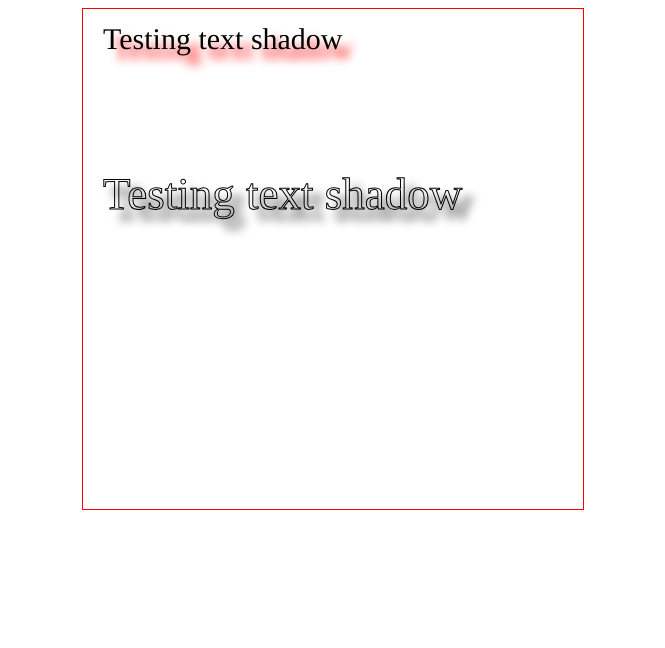
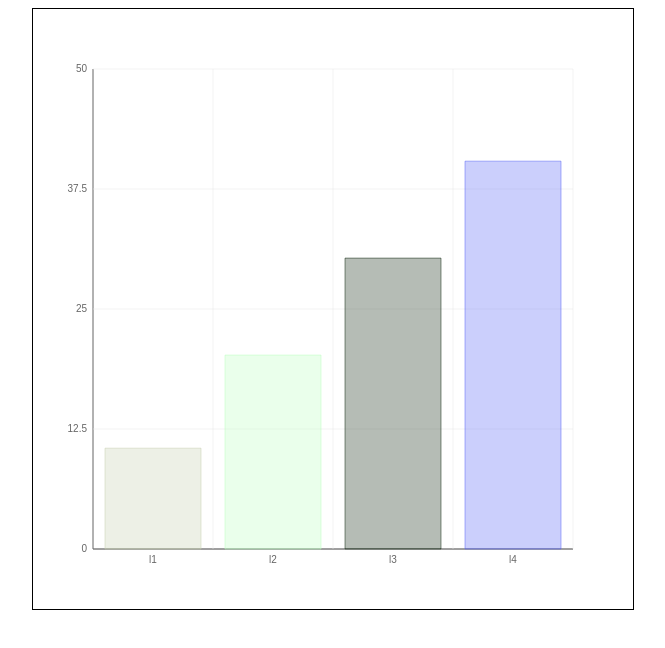
Before and after one commit to mishalrai/Udemy-canvas, a website built with Parcel: page index.html in a window 1280 px wide. Shown: the whole page, without its empty margins (307-972 px from the left). Built offline with nearby package versions, Linux system fonts and the light colour scheme.

Commit message:
l22: lecture complete

```diff
--- a/index.html
+++ b/index.html
@@ -8,8 +8,10 @@
 
   <body>
 
-    <canvas width="500" height="500" id="canvas"></canvas>
 
-    <script src="src/index.js"></script>
+    <div id="bar-chart">This is canvas container</div>
+
+    <script src="src/bar.js"></script>
+    <script src="src/main.js"></script>
   </body>
 </html>
--- /dev/null
+++ b/src/bar.js
@@ -0,0 +1,322 @@
+/**
+ *
+ * bar.js
+ * simple, elegant bar chart library
+ * {date} - version 1.0
+ * {url}
+ *
+ * Copyright 2020 {your name}
+ * Release under MIT licence
+ * {Licence url}
+ *
+ */
+
+(function(){
+    'use strict';
+
+    var chart;
+
+    window.BarChart = function( targetId, width, height, data){
+
+        //Base
+        chart = this;
+
+        //Specify Configuration
+        chart.configureChart(targetId, width, height, data);
+
+        //Pre Operations
+        chart.performPreOperations();
+
+        //Draw Chart
+        chart.drawChart();
+
+    };
+
+
+    BarChart.prototype.configureChart = function( targetId, width, height, data){
+
+        //Global Canvas Specification
+        chart.setCanvasParameters(targetId, width, height, data);
+
+        //Global chart Specification
+        chart.setChartParameters();
+
+        console.log(chart, 'chart');
+    }
+
+
+    BarChart.prototype.setCanvasParameters = function( targetId, width, height, data){
+
+        //Canvas specification come from outside
+        chart.id = targetId;
+        chart.width = width;
+        chart.height = height;
+        chart.data = data;
+    }
+
+
+    BarChart.prototype.setChartParameters = function(){
+
+        //Axis Configuration
+        chart.axisRatio = 10  //in terms of percentage
+        chart.verticalMargin = (chart.height * chart.axisRatio) / 100;
+        chart.horizontalMargin = (chart.width * chart.axisRatio) /100;
+        chart.axisColor = '#b1b1b1b';
+        chart.axisWidth = 0.75;
+
+        //Label Configuration
+        chart.fontRatio =3;
+        chart.fontFamily = 'times';
+        chart.fontStyle = 'normal';
+        chart.fontWeight = '300';
+        chart.fontColor = '#666';
+        chart.verticalFontSize = (chart.height * chart.fontRatio)/100;
+        chart.horizontalFontSize = (chart.width * chart.fontRatio) / 100;
+
+        //Guidelines Configuration
+        chart.guidelineColor = '#e5e5e5';
+        chart.guideLineWidth = 0.5;
+
+    }
+
+    BarChart.prototype.performPreOperations = function(){
+
+        // Create Canvas
+        chart.createCanvas();
+
+        // Get data
+        chart.handleData();
+
+        //Prepare data
+        chart.prepareData();
+
+    }
+
+    BarChart.prototype.createCanvas = function(){
+
+        //Create Canvas
+        var canvas = document.createElement('canvas');
+        canvas.id = chart.id + '-' + Math.random();
+        canvas.width = chart.width;
+        canvas.height = chart.height;
+
+        // Append canvas to target container
+        document.getElementById(chart.id).innerHTML = '';
+        document.getElementById(chart.id).appendChild(canvas);
+
+        chart.canvas = canvas;
+        chart.context = canvas.getContext('2d');
+
+    }
+
+    BarChart.prototype.handleData = function(){
+        //Data sets
+        chart.labels = [];
+        chart.values = [];
+
+        //handle Data
+        chart.data.forEach( function(item){
+            chart.labels.push(item.label);
+            chart.values.push(item.value);
+        });
+
+    };
+
+    BarChart.prototype.prepareData = function(){
+
+        //Global Variables
+        chart.itemsNum = chart.data.length;
+        chart.maxValue = Math.max.apply(null, chart.values);
+        chart.minValue = Math.min.apply(null, chart.values);
+
+        // Axis Specifications
+        chart.verticalAxisWidth = chart.height - (2 * chart.verticalMargin);
+        chart.horizontalAxisWidth = chart.width - (2 * chart.horizontalMargin);
+
+        // Label Specifications
+        chart.verticalUpperBound = Math.ceil( chart.maxValue / 10 ) * 10;
+        chart.verticalLabelFreq = chart.verticalUpperBound / chart.itemsNum;
+        chart.horizontalLabelFreq = chart.horizontalAxisWidth / chart.itemsNum;
+    }
+
+    BarChart.prototype.drawChart = function(){
+
+        // Vertical Axis
+        chart.drawVerticalAxis();
+
+        // Vertical Labels
+        chart.drawVerticalLabels();
+
+        // Horizontal Axis
+        chart.drawHorizontalAxis();
+
+        // Horizontal labels
+        chart.drawHorizontalLabels();
+
+        // Horizontal Guidelines
+        chart.drawHorizontalGuideLines();
+
+        // Vertical Guidelines
+        chart.drawVerticalGuideLines();
+
+        // Bars
+        chart.drawBars();
+    }
+
+    BarChart.prototype.drawVerticalAxis = function(){
+
+        //Vertical Axis
+        chart.context.beginPath();
+
+        chart.context.strokeStyle= chart.axisColor;
+        chart.context.lineWidth = chart.axisWidth;
+
+        chart.context.moveTo( chart.horizontalMargin, chart.verticalMargin);
+        chart.context.lineTo( chart.verticalMargin, chart.height - chart.horizontalMargin);
+        chart.context.stroke();
+    };
+
+    BarChart.prototype.drawVerticalLabels = function(){
+
+        //Text specification
+        var labelFont = chart.fontStyle + ' ' + chart.fontWeight + ' ' + chart.verticalFontSize + 'px' + chart.fontFamily;
+        chart.context.font = labelFont;
+        chart.context.textAlign = 'right';
+        chart.context.textBaseline = 'middle';
+        chart.context.fillStyle = chart.fontColor;
+
+        //scale values
+        var scaledVerticalLabelFreq = (chart.verticalAxisWidth / chart.verticalUpperBound) * chart.verticalLabelFreq;
+
+        //Draw Labels
+        for(var i = 0; i <= chart.itemsNum; i++){
+            var labelText = chart.verticalUpperBound - i * chart.verticalLabelFreq;
+            var verticalLabelX = chart.horizontalMargin - chart.horizontalMargin / chart.axisRatio;
+            var verticalLabelY = chart.verticalMargin + i * scaledVerticalLabelFreq;
+            chart.context.fillText( labelText, verticalLabelX, verticalLabelY );
+        }
+
+
+    };
+
+    BarChart.prototype.drawHorizontalAxis = function(){
+
+        // Horizontal Axis
+        chart.context.beginPath();
+
+        chart.context.strokeStyle = chart.axisColor;
+        chart.context.lineWidth = chart.axisWidth;
+
+        chart.context.moveTo( chart.verticalMargin, chart.height - chart.horizontalMargin);
+        chart.context.lineTo ( chart.width - chart.verticalMargin, chart.height - chart.horizontalMargin );
+        chart.context.stroke();
+    };
+
+    BarChart.prototype.drawHorizontalLabels = function(){
+
+       // Text specification
+       var labelFont = chart.fontStyle + ' ' + chart.fontWeight + ' ' + chart.verticalFontSize + 'px' + chart.fontFamily;
+       chart.context.textAlign = 'center';
+       chart.context.textBaseline = 'top';
+       chart.context.font = labelFont;
+
+       // Draw Labels
+       for( var i =0;  i< chart.itemsNum; i++){
+           var horizontalLabelX = chart.horizontalMargin + i * chart.horizontalLabelFreq + chart.horizontalLabelFreq / 2;
+           var horizontalLabelY = chart.height - chart.horizontalMargin + chart.verticalMargin / chart.axisRatio;
+           chart.context.fillText( chart.labels[i], horizontalLabelX, horizontalLabelY);
+       }
+
+    }
+
+    BarChart.prototype.drawHorizontalGuideLines = function(){
+
+        //Specifications
+        chart.context.strokeStyle = chart.guidelineColor;
+        chart.context.lineWidth = chart.guideLineWidth;
+
+        //scale values
+        var scaledVerticalLabelFreq = (chart.verticalAxisWidth / chart.verticalUpperBound) * chart.verticalLabelFreq;
+
+        for( var i = 0; i < chart.itemsNum; i++){
+
+            //Starting point coordinates
+            var horizontalGuideLineStartX = chart.horizontalMargin;
+            var horizontalGuideLineStartY = chart.verticalMargin + i * scaledVerticalLabelFreq;
+
+            //Ending point coordinates
+            var horizontalGuideLineEndX = chart.horizontalMargin + chart.horizontalAxisWidth;
+            var horizontalGuideLineEndY = chart.verticalMargin + i * scaledVerticalLabelFreq;
+
+            chart.context.beginPath();
+            chart.context.moveTo(horizontalGuideLineStartX, horizontalGuideLineStartY);
+            chart.context.lineTo( horizontalGuideLineEndX, horizontalGuideLineEndY)
+            chart.context.stroke();
+        }
+
+    };
+
+
+    BarChart.prototype.drawVerticalGuideLines = function(){
+
+        //Specifications
+        chart.context.strokeStyle = chart.guidelineColor;
+        chart.context.lineWidth = chart.guideLineWidth;
+
+
+        for( var i = 0; i <= chart.itemsNum; i++){
+
+            //Starting point coordinates
+            var verticalGuideLineStartX = chart.horizontalMargin + i * chart.horizontalLabelFreq;
+            var verticalGuideLineStartY = chart.verticalMargin;
+
+            //Ending point coordinates
+            var verticalGuideLineEndX = chart.horizontalMargin + i * chart.horizontalLabelFreq;
+            var verticalGuideLineEndY = chart.verticalMargin + chart.verticalAxisWidth;
+
+            chart.context.beginPath();
+            chart.context.moveTo(verticalGuideLineStartX, verticalGuideLineStartY);
+            chart.context.lineTo( verticalGuideLineEndX, verticalGuideLineEndY)
+            chart.context.stroke();
+        }
+    };
+
+    BarChart.prototype.drawBars = function(){
+
+        for( var i = 0; i<chart.itemsNum; i++){
+
+            var color = chart.createRandomRGBColor();
+            var fillOpacity = '0.3';
+            var fillColor = 'rgba('+color.r+', '+color.g+', '+color.b+', '+fillOpacity+')';
+            var borderColor = 'rgba('+color.r+', '+color.g+', '+color.b+')';
+
+            chart.context.beginPath();
+            chart.context.fillStyle = fillColor;
+            chart.context.strokeStyle = borderColor;
+
+            var barX = chart.horizontalMargin + ( i * chart.horizontalLabelFreq ) +  chart.horizontalLabelFreq / chart.axisRatio;
+            var barY = chart.verticalMargin + chart.verticalAxisWidth;
+            var barWidth = chart.horizontalLabelFreq - 2 * chart.horizontalLabelFreq / chart.axisRatio;
+            var barHeight = -1 * chart.verticalAxisWidth * chart.values[i] / chart.verticalUpperBound;
+            chart.context.rect( barX, barY, barWidth, barHeight);
+            chart.context.stroke();
+            chart.context.fill();
+        }
+    };
+
+
+    BarChart.prototype.createRandomRGBColor = function(){
+        var red = getRandomInt( 0, 257);
+        var green = getRandomInt( 0, 257);
+        var blue = getRandomInt( 0, 257);
+        return {r: red, g:green, b:blue};
+    }
+
+    function getRandomInt(min, max){
+        min = Math.ceil(min);
+        max = Math.floor(max);
+        return Math.floor (Math.random() *(max - min)) + min;
+    }
+
+
+})()
--- a/src/index.js
+++ /dev/null
@@ -1,31 +0,0 @@
-window.onload = function(){
-
-    // Definations
-    var canvas = document.getElementById("canvas");
-    var ctx = canvas.getContext("2d");
-
-     /*
-      Shadow attributes on canvas
-      -shadowColor
-      -shadowOffsetX
-      -shadowOffsetY
-      -shadowBlur
-     */
-
-    ctx.font = "normal 400 30px times";
-    ctx.shadowColor = "red";
-    ctx.shadowOffsetX = 10;
-    ctx.shadowOffsetY = 10;
-    ctx.shadowBlur = 10;
-    ctx.fillText("Testing text shadow", 20, 40);
-
-
-    ctx.font = "normal 400 45px times";
-    ctx.shadowColor = "black";
-    ctx.shadowOffsetX = 10;
-    ctx.shadowOffsetY = 10;
-    ctx.shadowBlur = 10;
-    ctx.strokeText("Testing text shadow", 20, 200);
-
-
-}
--- /dev/null
+++ b/src/main.js
@@ -0,0 +1,13 @@
+
+var chartData = [
+    {label: 'l1', value: 10.5},
+    {label: 'l2', value: 20.2},
+    {label: 'l3', value: 30.3},
+    {label: 'l4', value: 40.4},
+];
+
+window.onload = function(){
+
+    new BarChart('bar-chart', 600, 600, chartData);
+
+}
--- a/src/styles.css
+++ b/src/styles.css
@@ -1,5 +1,5 @@
-#canvas {
-  border: 1px solid red;
+canvas{
+  border: 1px solid #000;
   display: block;
   margin: 0 auto;
 }
```
Also changed, not shown: src/logic-1.png (deleted), src/logic-3.png (deleted), src/logic-4.png (deleted), src/logic.png (deleted).
